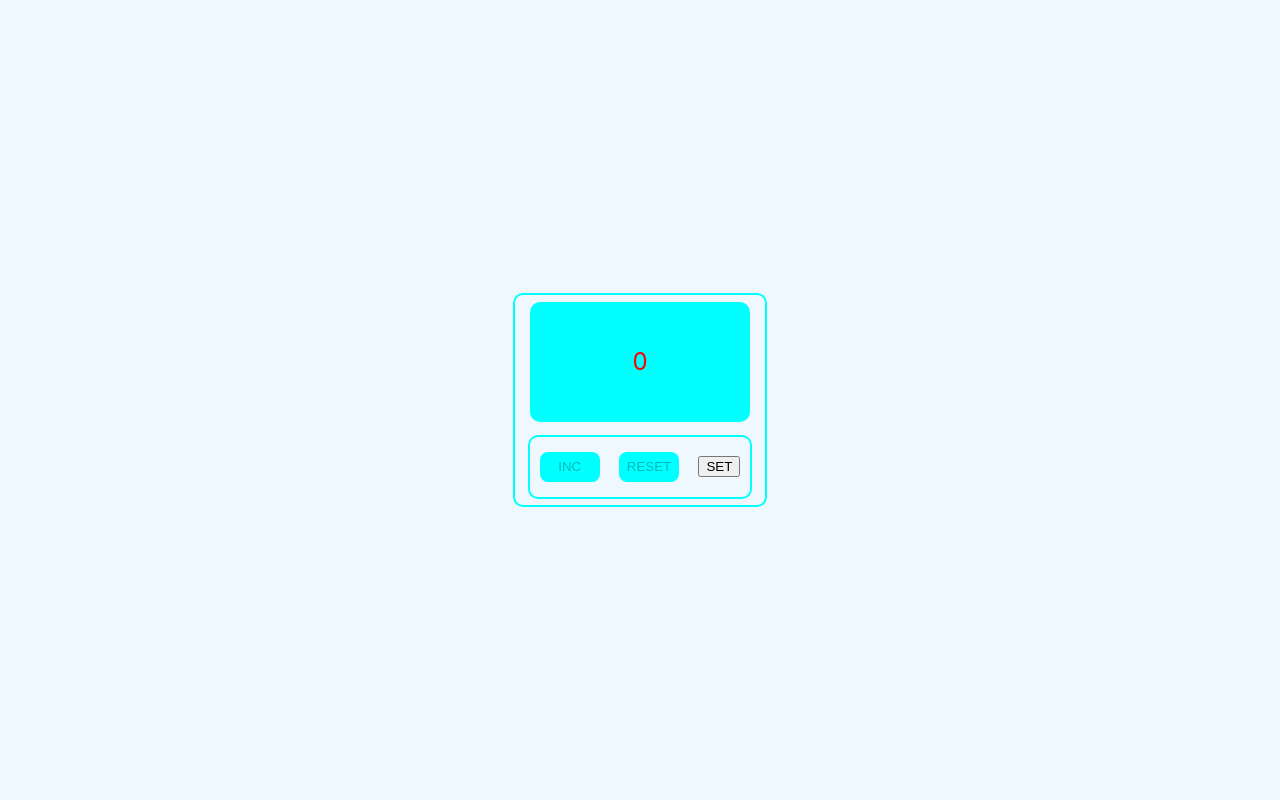
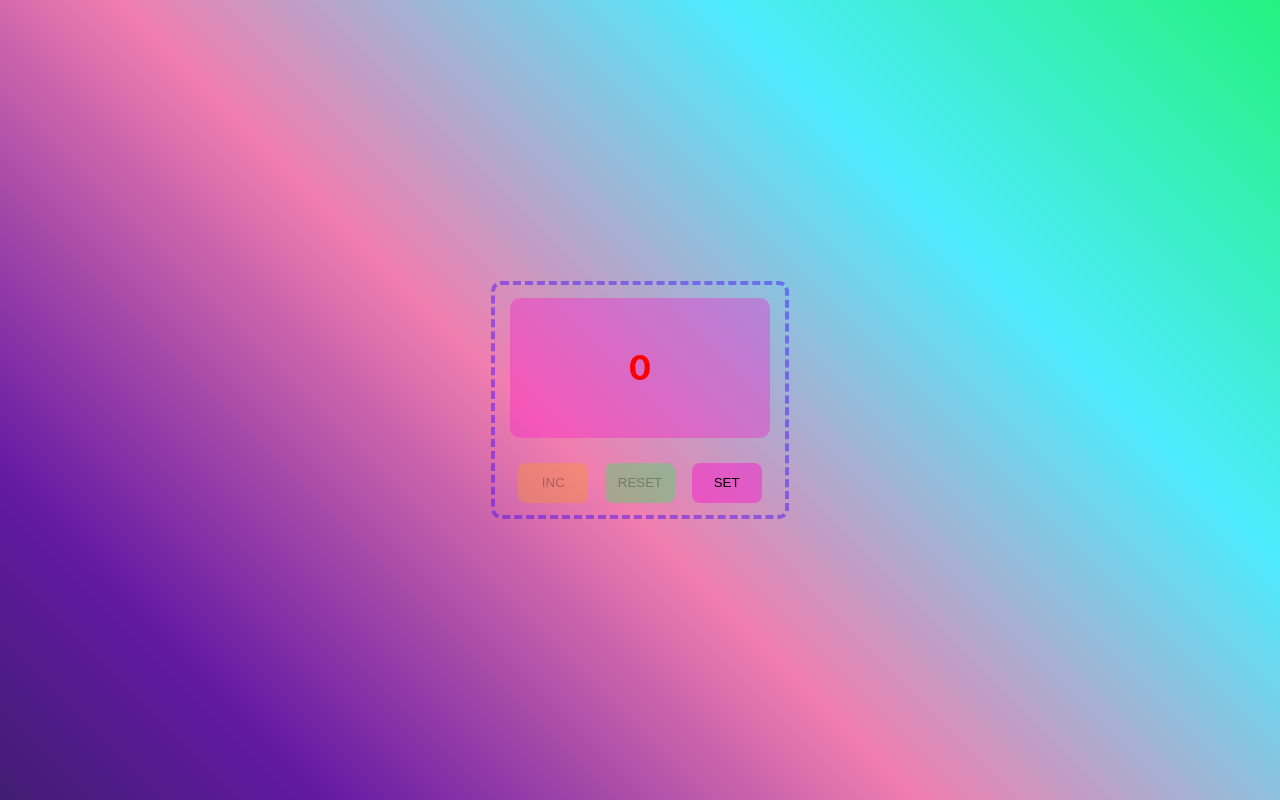
Before and after one commit to AnnaMintel/Counter, a React (Create React App) app: page / in a window 1280 px wide. Built offline with nearby package versions, Linux system fonts and the light colour scheme; the HTML template or start-up script is replaced by a standard one.

Commit message:
feat: added styles

```diff
--- a/src/App.css
+++ b/src/App.css
@@ -1,6 +1,3 @@
 .App {
-  background-color:aliceblue;
-  display: flex;
-  align-items: center;
-  justify-content: center;
+  background-image: url("./background.png");
 }
--- a/src/components/Counter/Counter.module.css
+++ b/src/components/Counter/Counter.module.css
@@ -7,10 +7,10 @@
 }
 
 .section {
-    height: 210px;
-    width: 250px;
+  height: 230px;
+  width: 290px;
   border-radius: 10px;
-    border: 2px solid aqua;
+  border: 4px dashed rgba(55, 0, 255, 0.418);
   display: flex;
   flex-direction: column;
   align-items: center;
@@ -18,21 +18,22 @@
 }
 
 .numberDisplay {
-    height: 120px;
-    width: 220px;
+  height: 140px;
+  width: 260px;
   border-radius: 10px;
-    background-color:  aqua;
+  background-color: rgba(255, 0, 206, 0.3);
   display: flex;
   justify-content: center;
   align-items: center;
-    font-size: 24px;
+  font-size: 34px;
+  font-weight: bold;
 }
 
 .buttoms {
-    height: 60px;
-    width: 220px;
+  height: 40px;
+  width: 260px;
   border-radius: 10px;
-    border: 2px solid aqua;
+  border: none;
   display: flex;
   flex-direction: row;
   align-items: center;
@@ -40,22 +41,30 @@
 }
 
 .buttonInc {
-    height: 30px;
-    width: 60px;
+  height: 40px;
+  width: 70px;
   border-radius: 8px;
-    background-color:  aqua;
+  background-color: rgba(0, 255, 72, 0.3);
   border: none;
 }
 
-  .buttonInc:active{
+.buttonInc:active {
   opacity: 0.6;
 }
 
 .buttonReset {
-    height: 30px;
-    width: 60px;
+  height: 40px;
+  width: 70px;
   border-radius: 8px;
-    background-color:  aqua;
+  background-color: rgba(255, 159, 0, 0.3);
+  border: none;
+}
+
+.buttonSet {
+  height: 40px;
+  width: 70px;
+  border-radius: 8px;
+  background-color: rgba(255, 0, 206, 0.4);
   border: none;
 }
 
--- a/src/components/Counter/Counter.tsx
+++ b/src/components/Counter/Counter.tsx
@@ -31,7 +31,7 @@ export const Counter = ({ value, setValue, maxValue, startValue, setSwitchToSett
             className={value == maxValue ? s.buttonInc : s.buttonReset} onClick={resetValue}
             disabled={disabled}>RESET</button>
 
-          <button onClick={() => setSwitchToSettings(true)}>SET</button>
+          <button className={s.buttonSet} onClick={() => setSwitchToSettings(true)}>SET</button>
 
         </div>
       </div>
--- a/src/components/Settings/Settings.module.css
+++ b/src/components/Settings/Settings.module.css
@@ -1,4 +1,4 @@
-.Settings{
+.Settings {
   width: 100vw;
   height: 100vh;
   display: flex;
@@ -7,10 +7,10 @@
 }
 
 .section {
-    height: 210px;
-    width: 250px;
+  height: 230px;
+  width: 290px;
   border-radius: 10px;
-    border: 2px solid aqua;
+  border: 4px dashed rgba(55, 0, 255, 0.418);
   display: flex;
   flex-direction: column;
   align-items: center;
@@ -18,47 +18,35 @@
 }
 
 .numberDisplay {
-    height: 120px;
-    width: 220px;
+  height: 160px;
+  width: 270px;
   border-radius: 10px;
-    background-color:  aqua;
+  background-color: rgba(255, 0, 206, 0.3);
   display: flex;
-    justify-content: center;
-    align-items: center;
-    font-size: 12px;
+  flex-direction: column;
+  justify-content: space-around;
+  font-size: 18px;
+  font-weight: bold;
 }
 
 .buttoms {
-    height: 60px;
-    width: 220px;
+  height: 40px;
+  width: 260px;
   border-radius: 10px;
-    border: 2px solid aqua;
+  border: none;
   display: flex;
   flex-direction: row;
   align-items: center;
   justify-content: space-around;
 }
 
-  .buttonInc {
-    height: 30px;
-    width: 60px;
+.buttonSet {
+  height: 40px;
+  width: 70px;
   border-radius: 8px;
-    background-color:  aqua;
+  background-color: rgba(0, 255, 72, 0.3);
   border: none;
 }
-
-  .buttonInc:active{
-    opacity: 0.6;
-  }
-
-  .buttonReset {
-    height: 30px;
-    width: 60px;
-    border-radius: 8px;
-    background-color:  aqua;
-    border: none;
-  }
-
 .redNum {
   color: red;
 }
--- a/src/components/Settings/Settings.tsx
+++ b/src/components/Settings/Settings.tsx
@@ -8,7 +8,7 @@ export type valueType = {
   setValue: (value: number) => void
   setMaxValue: (maxValue: number) => void
   setStartValue: (startValue: number) => void
-  setSwitchToSettings:  (switchToSettings: boolean) => void
+  setSwitchToSettings: (switchToSettings: boolean) => void
 }
 
 export const Settings = ({ startValue, maxValue, setMaxValue, setStartValue, setValue, setSwitchToSettings }: valueType) => {
@@ -45,8 +45,8 @@ export const Settings = ({ startValue, maxValue, setMaxValue, setStartValue, set
         <div className={s.numberDisplay}>
           max value: <TextField
             id="standard-number"
-            label="Number"
             type="number"
+            size='small'
             InputLabelProps={{
               shrink: true,
             }}
@@ -55,8 +55,8 @@ export const Settings = ({ startValue, maxValue, setMaxValue, setStartValue, set
           />
           start value: <TextField
             id="standard-number"
-            label="Number"
             type="number"
+            size='small'
             InputLabelProps={{
               shrink: true,
             }}
@@ -67,9 +67,10 @@ export const Settings = ({ startValue, maxValue, setMaxValue, setStartValue, set
 
         <div className={s.buttoms}>
           <button
+            className={s.buttonSet}
             onClick={setFromLocalStorage}
-            disabled={(maxValue === startValue) || (maxValue < startValue ) || (maxValue <= 0)}
-            >SET</button>
+            disabled={(maxValue === startValue) || (maxValue < startValue) || (maxValue <= 0)}
+          >SET</button>
         </div>
       </div>
     </div>
```
Also changed, not shown: src/background.png (added). Lines whose indentation alone changed are shown as unchanged.
